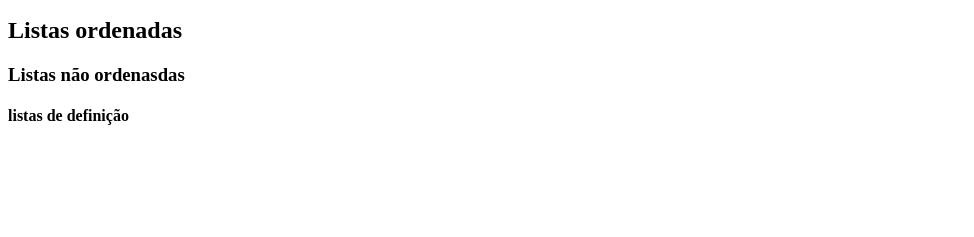
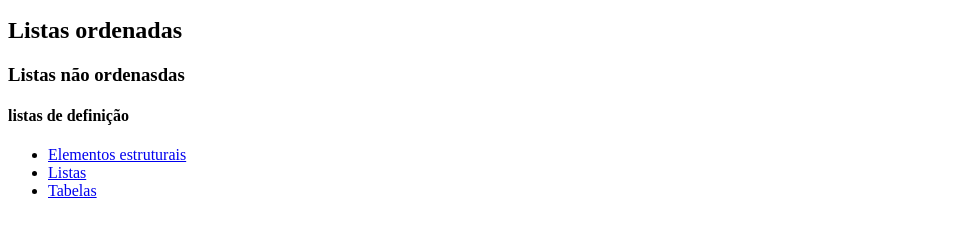
Before and after one commit to ufjf-dcc202/ufjf-dcc202-2025-1-b-atv03-Jose-Carlos00, a plain HTML site: page listas.html in a window 1280 px wide. Shown: the part 101-338 px from the top of the page, without its empty margins (0-974 px from the left). Drawn offline with Linux system fonts and the light colour scheme.

Commit message:
adiciona navegaçao auxiliar

```diff
--- a/listas.html
+++ b/listas.html
@@ -6,13 +6,25 @@
     <title>DCC202 Aula 05: listas</title>
   </head>
   <body>
+    <main>
       <h1>Elementos de listas</h1>
       <p>
-      Listas são <a href="index.html">elementos estruturais</a> que organizam itens relacionados dentro
-      de um conteúdo. Não use listas para dados multivariados, use <a href="tabelas.html">tabelas</a>
+        Listas são <a href="index.html">elementos estruturais</a> que organizam
+        itens relacionados dentro de um conteúdo. Não use listas para dados
+        multivariados, use <a href="tabelas.html">tabelas</a>
       </p>
       <h2>Listas ordenadas</h2>
       <h3>Listas não ordenasdas</h3>
       <h4>listas de definição</h4>
+    </main>
+    <aside>
+      <nav>
+        <ul>
+          <li><a href="index.html">Elementos estruturais</a></li>
+          <li><a href="listas.html">Listas</a></li>
+          <li><a href="tabelas.html">Tabelas</a></li>
+        </ul>
+      </nav>
+    </aside>
   </body>
 </html>
```
Also changed, not shown: index.html (+15 -3 lines), tabelas.html (+17 -5 lines). Lines whose indentation alone changed are shown as unchanged.
